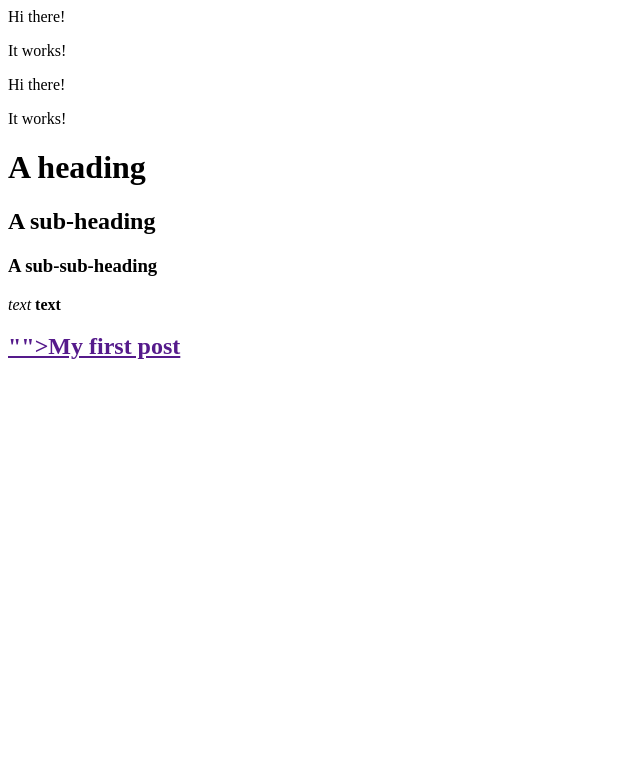
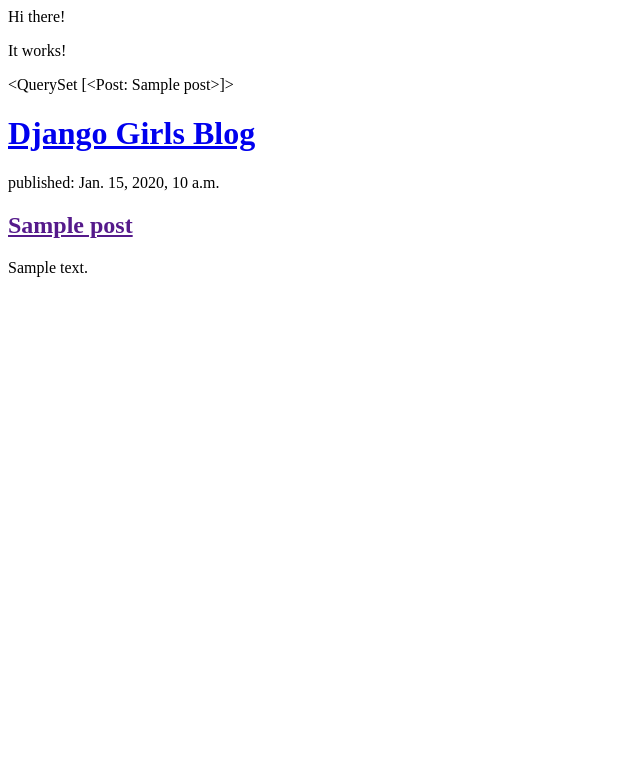
Before and after one commit to ttang67/my-first-blog, a Django app: template blog/templates/blog/post_list.html in a window 1280 px wide. Shown: the top 783 px of the page, without its empty margins (0-640 px from the left). Run offline with Django 3.2, Linux system fonts and the light colour scheme; the template is opened without the code that fills it: values that come from a table or form of the project are taken from there, others are empty; tables that the repository leaves empty hold one stand-in row (values such as "Sample post").

Commit message:
Modified templates to display posts from database.

```diff
--- a/blog/templates/blog/post_list.html
+++ b/blog/templates/blog/post_list.html
@@ -1,9 +1,3 @@
-<html>
-<body>
-  <p>Hi there!</p>
-  <p>It works!</p>
-  </body>
-  </html>
 <html>
   <head>
   <title>Tania's blog</title>
@@ -11,12 +5,18 @@
   <body>
     <p>Hi there!</p>
     <p>It works!</p>
+
+    {{ posts }}
+    <div>
+    <h1><a href="/">Django Girls Blog</a></h1>
+</div>
+
+{% for post in posts %}
+    <div>
+        <p>published: {{ post.published_date }}</p>
+        <h2><a href="">{{ post.title }}</a></h2>
+        <p>{{ post.text|linebreaksbr }}</p>
+    </div>
+{% endfor %}
   </body>
 </html>
-
-<h1>A heading</h1>
-<h2>A sub-heading</h2>
-<h3>A sub-sub-heading</h3>
-<em>text</em>
-<strong>text</strong>
-<h2><a href=>"">My first post</a></h2>
--- a/blog/views.py
+++ b/blog/views.py
@@ -1,5 +1,7 @@
 from django.shortcuts import render
+from django.utils import timezone
+from .models import Post
 
-# Create your views here.
 def post_list(request):
+    posts = Post.objects.filter(published_date__lte=timezone.now()).order_by('published_date')
     return render(request, 'blog/post_list.html', {})
```
Lines whose indentation alone changed are shown as unchanged.
